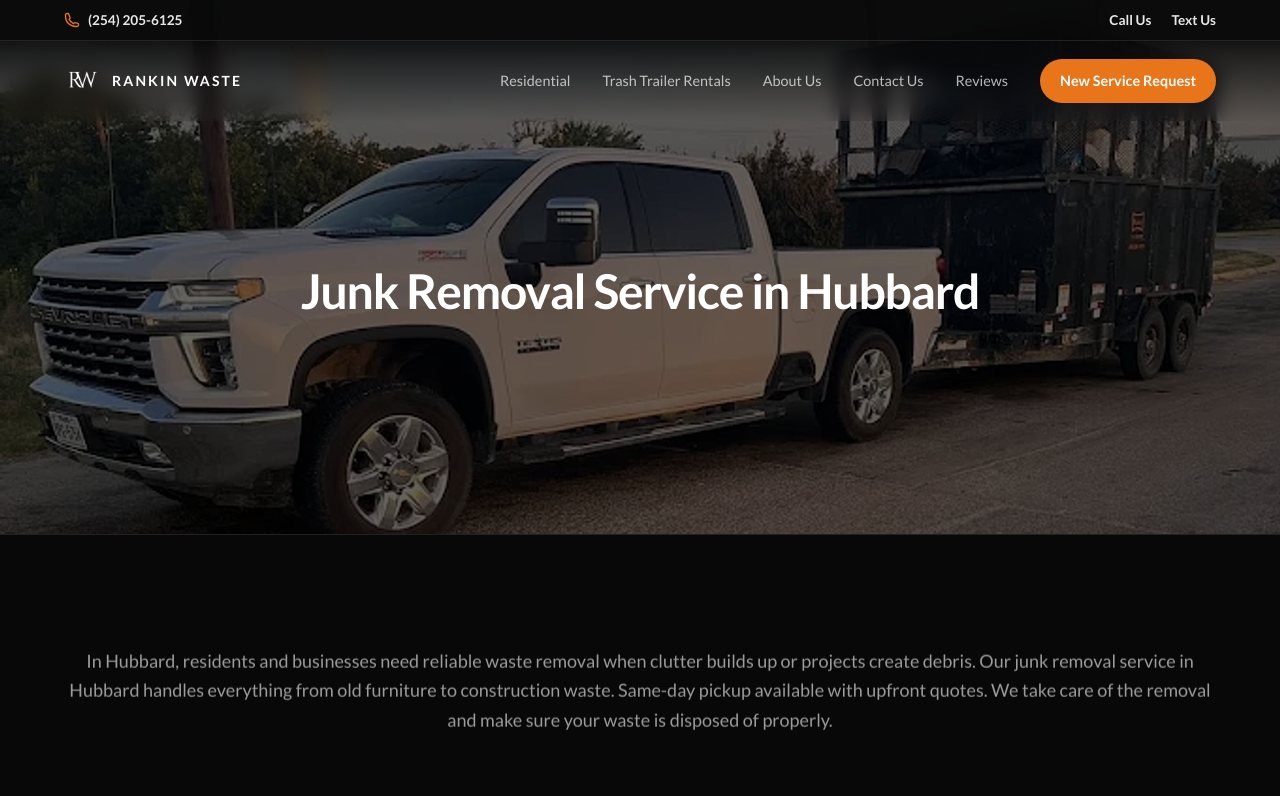
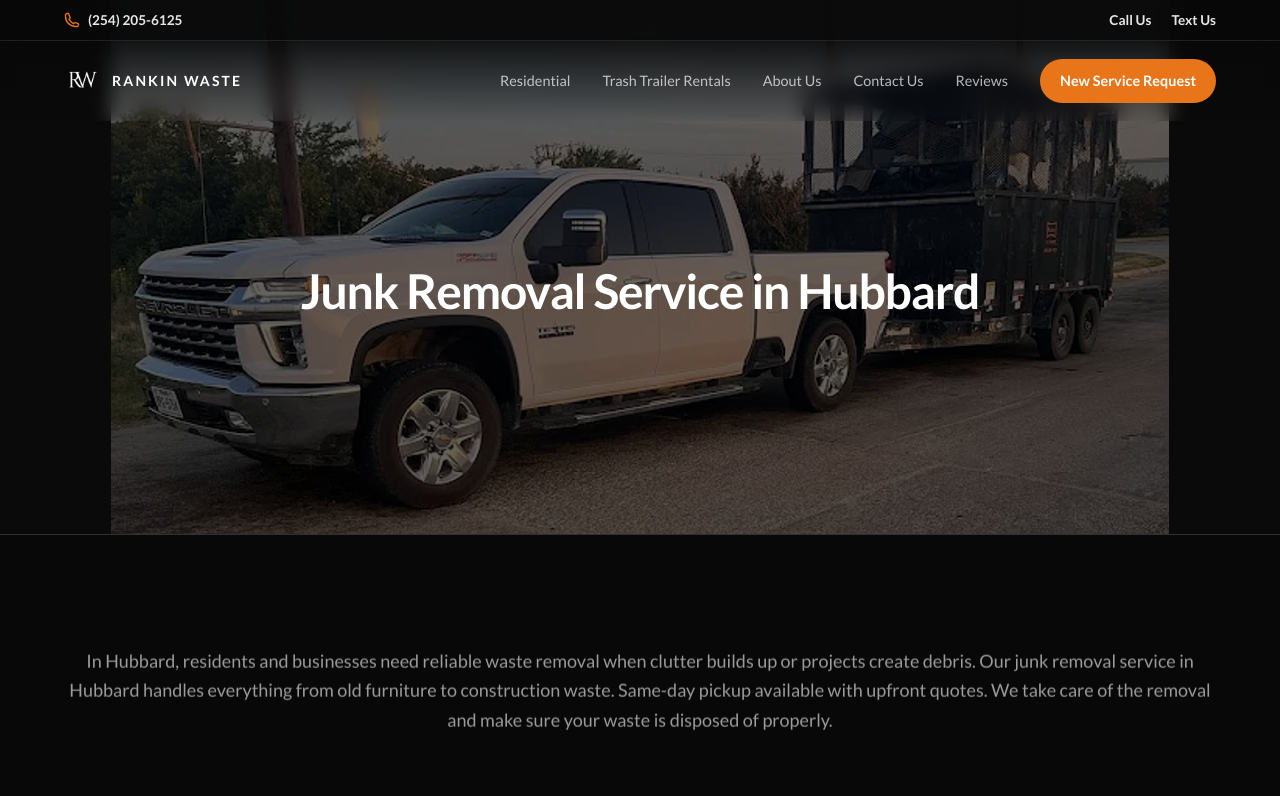
Before and after one commit to anthonykmartinez01/rankin-waste-management, an Astro site: page /junk-removal-service-hubbard in a window 1280 px wide. Shown: the top 796 px of the page. Built offline with nearby package versions, Linux system fonts and the light colour scheme; Astro itself is replaced by a stand-in of ours.

Commit message:
fix(junk-removal): switch hero bgImage from object-cover to object-contain (sharper rendering of low-res source)
User feedback: even after upscaling the 680px source to 1600px,
the hero looked blurry because it was being stretched/cropped to
fill the full hero container (1920×535+ on wide desktops).

Changed object-fit from 'cover' to 'contain' on this page only via
new InnerHero `bgImageFit` prop. Effect:
- Image now fits entirely within the hero container at its native
  aspect ratio (1.98:1) instead of being stretched to fill
- On a 1920×535 hero, image displays at ~1060×535 centered
- Letterbox space on left/right is bg-dark-elevated (matches site
  theme; subtle dark area, not jarring)
- Image rendered size is much closer to its native pixel size,
  significantly less aggressive scaling, much sharper

InnerHero component change is backward-compatible: existing pages
with bgImage (waste-management-service-hubbard, garbage-collection-
service-hubbard) continue to use 'cover' (default) since their
sources are already 1400px and don't need this treatment.

```diff
--- a/src/components/InnerHero.astro
+++ b/src/components/InnerHero.astro
@@ -16,13 +16,19 @@ interface Props {
   bgImage?: string;
   bgImageAlt?: string;
   bgImageMobile?: string;
+  // 'cover' (default): image fills the hero, may crop. Best for hi-res
+  //   sources (1400px+) where edge cropping is acceptable.
+  // 'contain': image fits within the hero, no crop, may letterbox.
+  //   Best for low-res sources where stretching would visibly blur.
+  bgImageFit?: 'cover' | 'contain';
 }
 
-const { title, bgImage, bgImageAlt = '', bgImageMobile } = Astro.props;
+const { title, bgImage, bgImageAlt = '', bgImageMobile, bgImageFit = 'cover' } = Astro.props;
+const objectFitClass = bgImageFit === 'contain' ? 'object-contain' : 'object-cover';
 ---
 
 {bgImage ? (
-  <div class="relative flex items-center pt-32 pb-20 md:pt-36 md:pb-24 lg:pt-40 lg:pb-28 min-h-[420px] md:min-h-[480px] lg:min-h-[535px] border-b border-border-subtle overflow-hidden">
+  <div class="relative flex items-center pt-32 pb-20 md:pt-36 md:pb-24 lg:pt-40 lg:pb-28 min-h-[420px] md:min-h-[480px] lg:min-h-[535px] border-b border-border-subtle overflow-hidden bg-dark-elevated">
     <picture>
       {bgImageMobile && (
         <source media="(max-width: 767px)" srcset={bgImageMobile} type="image/webp" />
@@ -34,7 +40,7 @@ const { title, bgImage, bgImageAlt = '', bgImageMobile } = Astro.props;
         loading="eager"
         fetchpriority="high"
         decoding="async"
-        class="absolute inset-0 w-full h-full object-cover"
+        class={`absolute inset-0 w-full h-full ${objectFitClass}`}
       />
     </picture>
     <div class="absolute inset-0 bg-black/60" aria-hidden="true" />
--- a/src/pages/junk-removal-service-hubbard.astro
+++ b/src/pages/junk-removal-service-hubbard.astro
@@ -185,6 +185,7 @@ import { PHONE, PHONE_LINK } from '../data/business';
     bgImage="/images/services/junk-removal.webp"
     bgImageMobile="/images/services/junk-removal-mobile.webp"
     bgImageAlt="Rankin Waste pickup truck pulling black trailer for junk removal"
+    bgImageFit="contain"
   />
 
   <section class="px-5 sm:px-6 lg:px-[clamp(2rem,5vw,4rem)] py-12 md:py-20 lg:py-28">
```
